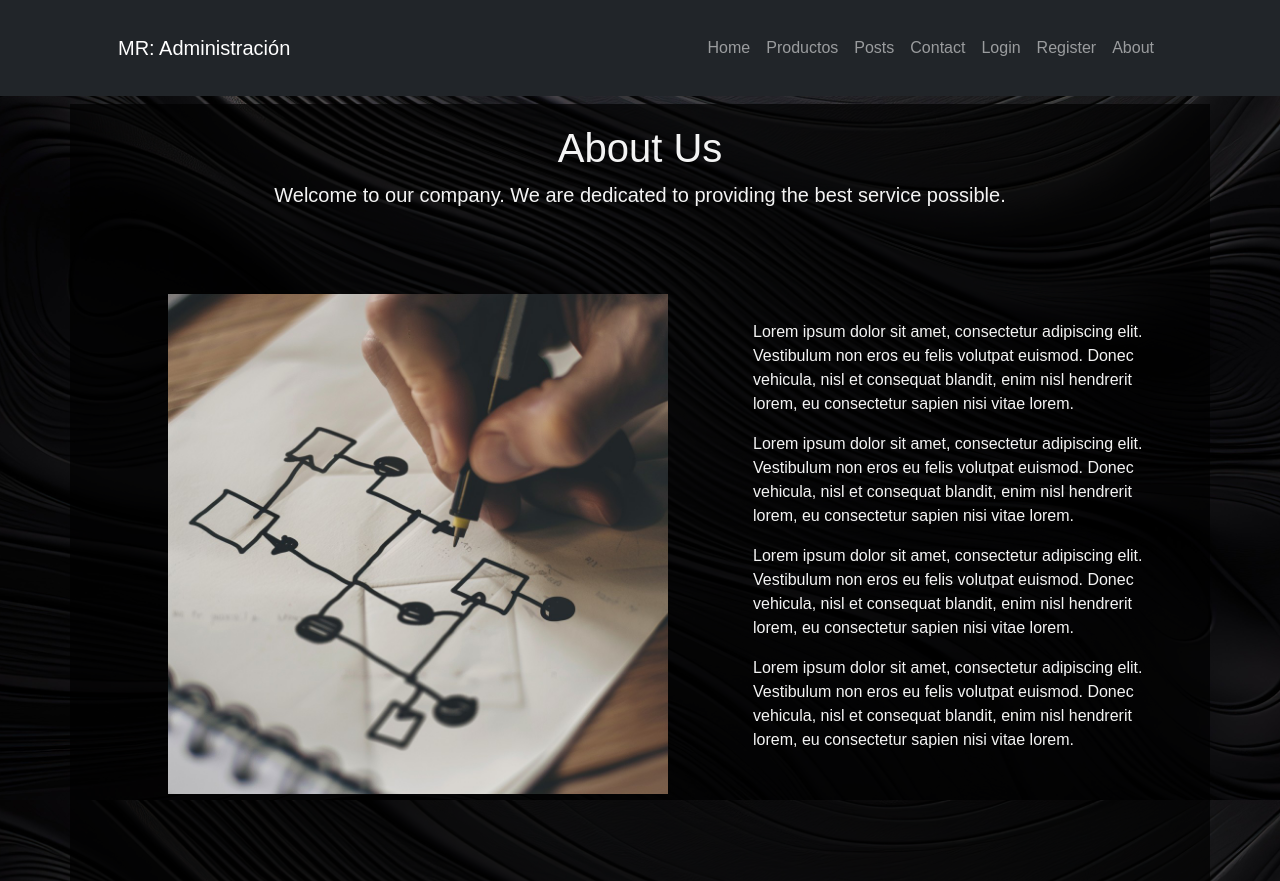
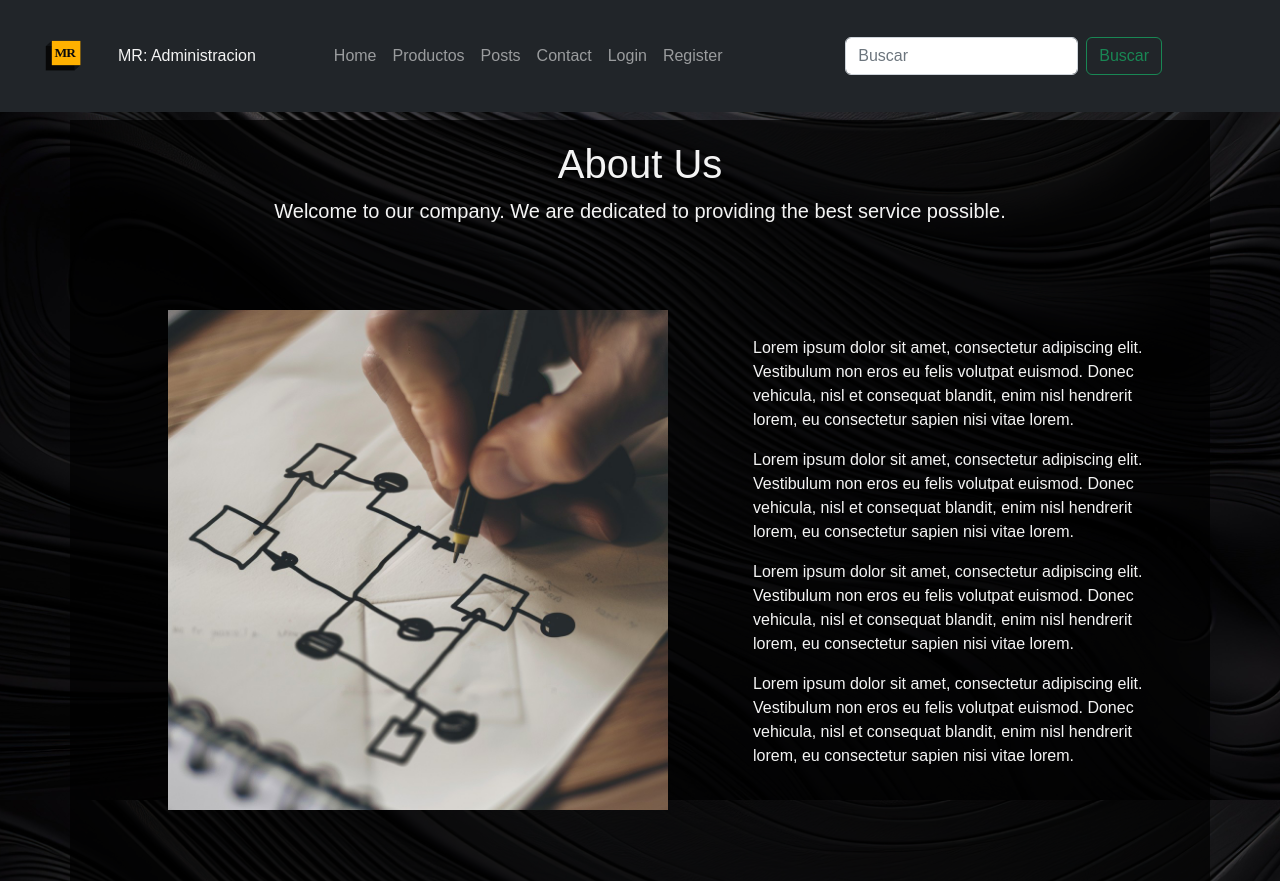
Before and after one commit to MarcosReyero/MR_Admin, a Django app: page /MR/about/ in a window 1280 px wide. Shown: the top 881 px of the page. Run offline with Django 4.2, Linux system fonts and the light colour scheme; some libraries are stand-ins or nearby versions.

Commit message:
Cambios: apariencia, Search bar

```diff
--- a/project/miapp/templates/miapp/components/navbar.html
+++ b/project/miapp/templates/miapp/components/navbar.html
@@ -1,12 +1,17 @@
 {% load static %}
 <nav class="navbar navbar-expand-lg navbar-dark bg-dark">
     <div class="container px-5">
-        <a class="navbar-brand" href="{% url 'home' %}">MR: Administración</a>
-        <button class="navbar-toggler" type="button" data-bs-toggle="collapse" data-bs-target="#navbarSupportedContent" aria-controls="navbarSupportedContent" aria-expanded="false" aria-label="Toggle navigation">
+        <!-- Logo a la izquierda -->
+        <div class="navbar-brand-container">
+            <img src="{% static 'assets/brand/mr.svg' %}" alt="Logo">
+            <span>MR: Administracion</span>
+        </div>
+            <button class="navbar-toggler" type="button" data-bs-toggle="collapse" data-bs-target="#navbarSupportedContent" aria-controls="navbarSupportedContent" aria-expanded="false" aria-label="Toggle navigation">
             <span class="navbar-toggler-icon"></span>
         </button>
         <div class="collapse navbar-collapse" id="navbarSupportedContent">
-            <ul class="navbar-nav ms-auto mb-2 mb-lg-0">
+            <!-- Lista de navegación a la izquierda -->
+            <ul class="navbar-nav me-auto mb-2 mb-lg-0">
                 <li class="nav-item">
                     <a class="nav-link" aria-current="page" href="{% url 'home' %}">Home</a>
                 </li>
@@ -26,12 +31,11 @@
                 <li class="nav-item">
                     <a class="nav-link" href="{% url 'miapp:perfil_usuario' %}">Perfil</a>
                 </li>
-                <!-- En tu template del navbar -->
-                <div class="navbar-profile">
-                    <img src="{{ request.user.perfilusuario.foto_perfil.url }}" alt="Perfil" class="perfil-img">
-                </div>
                 <li class="nav-item">
-                    <a class="nav-link" href="{% url 'miapp:logout' %}">Logout</a>
+                    <form method="POST" action="{% url 'miapp:logout' %}">
+                        {% csrf_token %}
+                        <button class="btn btn-link nav-link" type="submit">Logout</button>
+                    </form>
                 </li>
                 {% else %}
                 <li class="nav-item">
@@ -40,11 +44,14 @@
                 <li class="nav-item">
                     <a class="nav-link" href="{% url 'miapp:register' %}">Register</a>
                 </li>
-                <li class="nav-item">
-                    <a class="nav-link" href="{% url 'miapp:about' %}">About</a>
-                </li>
                 {% endif %}
             </ul>
+
+            <!-- Caja de búsqueda a la derecha -->
+            <form class="d-flex" role="search">
+                <input class="form-control me-2" type="search" placeholder="Buscar" aria-label="Buscar">
+                <button class="btn btn-outline-success" type="submit">Buscar</button>
+            </form>
         </div>
     </div>
 </nav>
```
